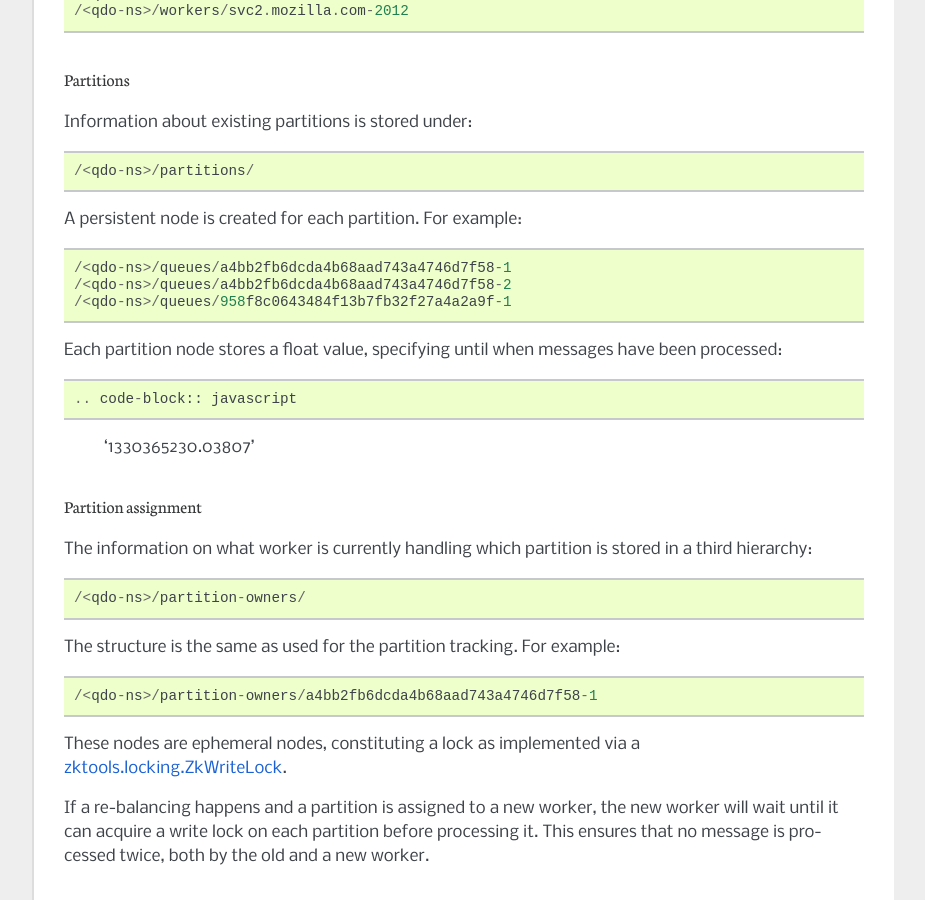
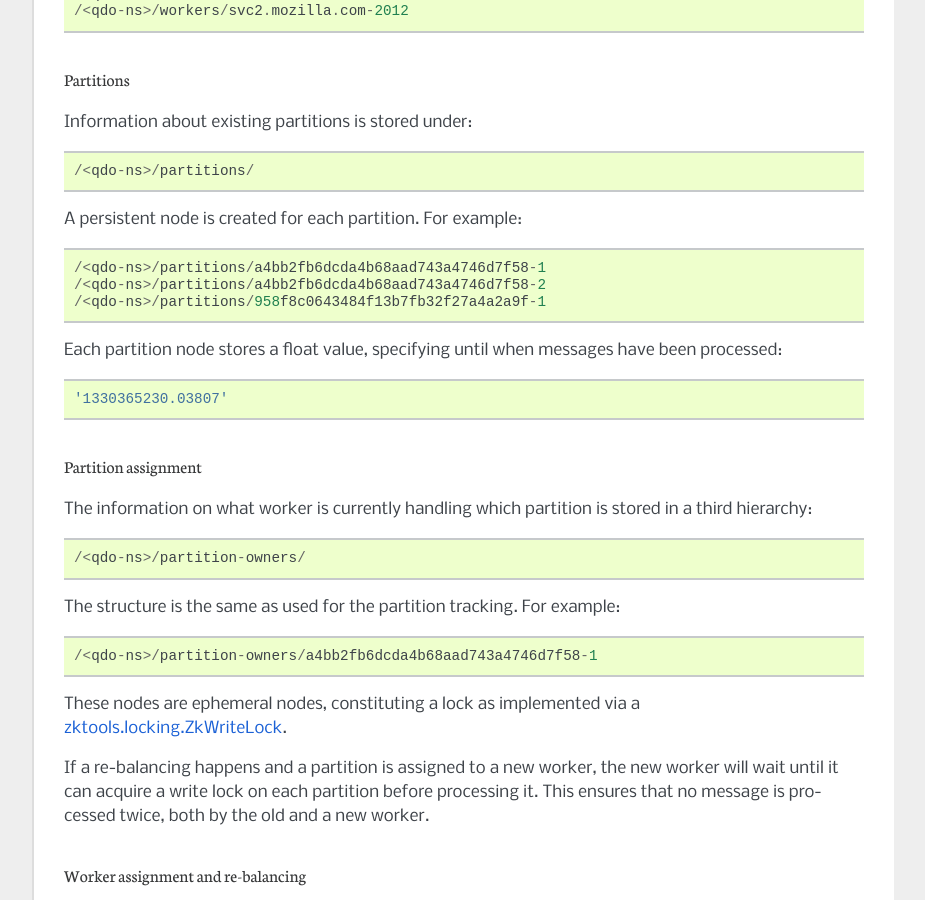
Before and after one commit to mozilla-services/qdo, a Sphinx documentation site: the page built from docs/internals.rst, in a window 1280 px wide and 900 px high, scrolled down 935 px. Shown: the whole window, without its empty margins (198-1123 px from the left). Built offline with Sphinx 7.4.7, drawn with Linux system fonts in a browser that asks for light colours.

Commit message:
doc fixes

```diff
--- a/docs/internals.rst
+++ b/docs/internals.rst
@@ -57,12 +57,12 @@ Information about existing partitions is stored under::
 
 A persistent node is created for each partition. For example::
 
-    /<qdo-ns>/queues/a4bb2fb6dcda4b68aad743a4746d7f58-1
-    /<qdo-ns>/queues/a4bb2fb6dcda4b68aad743a4746d7f58-2
-    /<qdo-ns>/queues/958f8c0643484f13b7fb32f27a4a2a9f-1
+    /<qdo-ns>/partitions/a4bb2fb6dcda4b68aad743a4746d7f58-1
+    /<qdo-ns>/partitions/a4bb2fb6dcda4b68aad743a4746d7f58-2
+    /<qdo-ns>/partitions/958f8c0643484f13b7fb32f27a4a2a9f-1
 
 Each partition node stores a float value, specifying until when messages have
-been processed::
+been processed:
 
 .. code-block:: javascript
 
```
